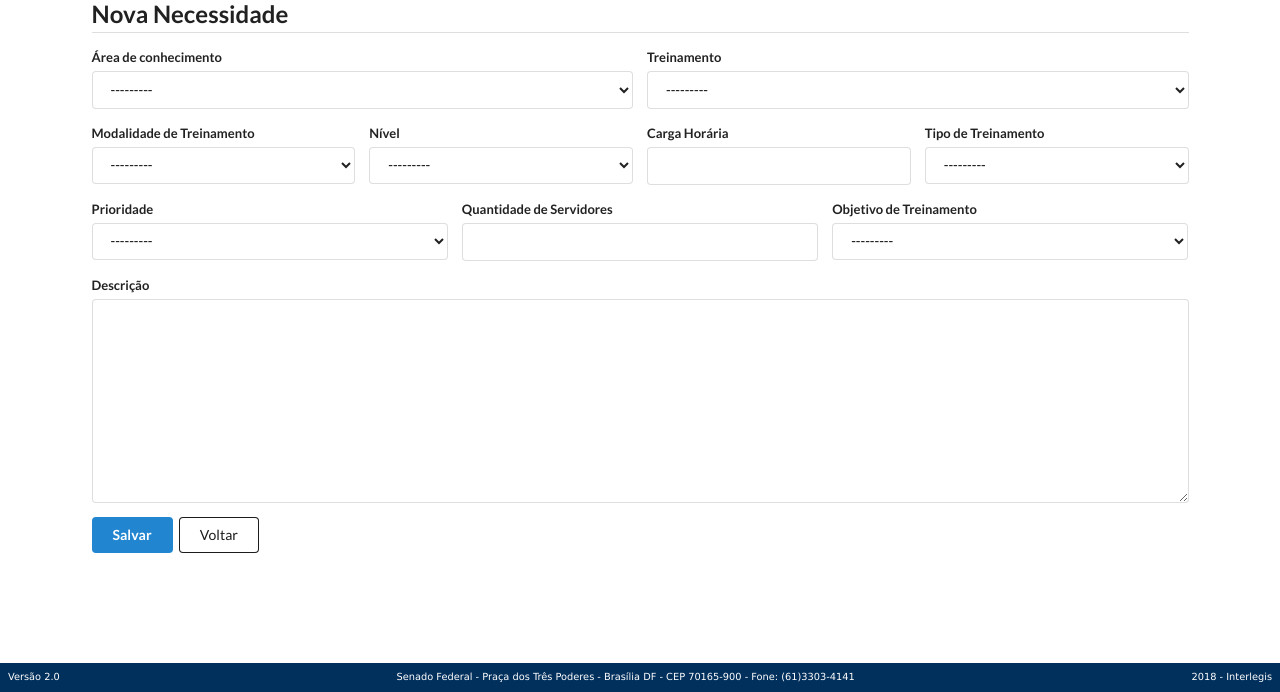
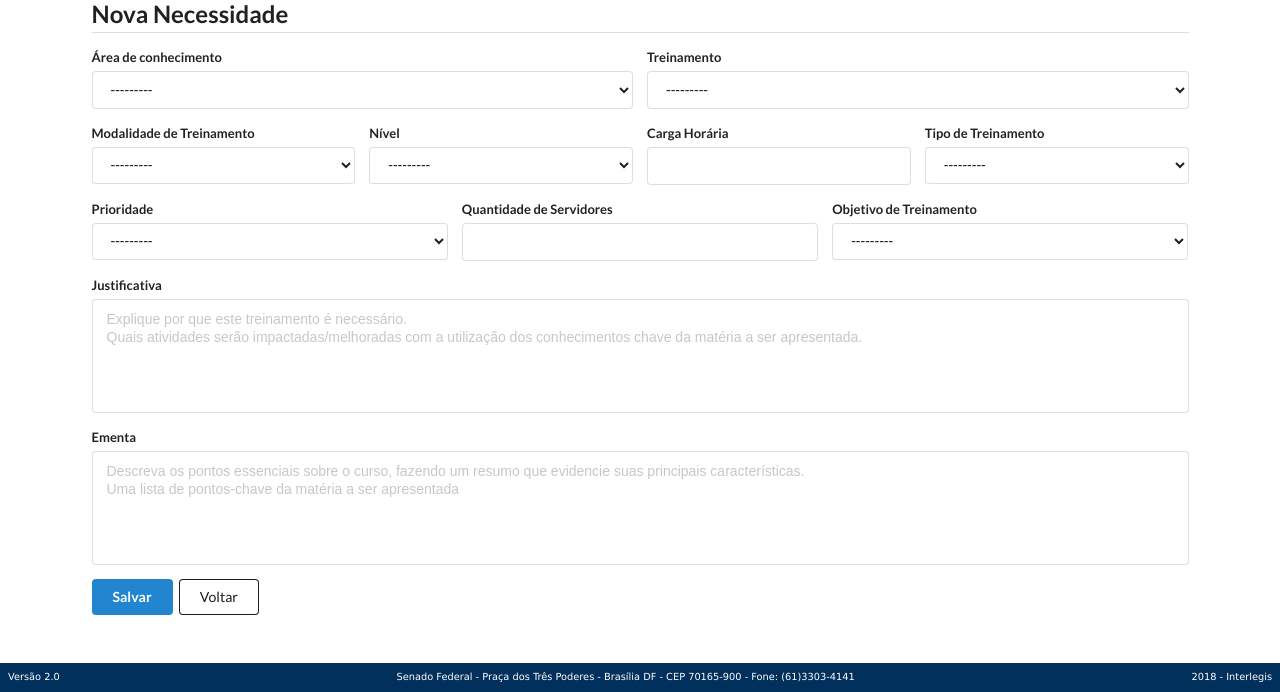
Before and after one commit to interlegis/capacita, a Django app: page /necessidade/new/ in a window 1280 px wide. Shown: the part 108-800 px from the top of the page. Run offline with Django 3.2, Linux system fonts and the light colour scheme; a user stored in the database is signed in; data comes from the database, SQL or seed files in the repository; tables that the repository leaves empty hold one stand-in row (values such as "Sample post"); data that the repository does not hold is empty; some libraries are stand-ins or nearby versions.

Commit message:
Adicionando campo ementa e alterando contato

```diff
--- a/areas/models.py
+++ b/areas/models.py
@@ -3,7 +3,7 @@
 class Area_Conhecimento(models.Model):
     cod_area_conhecimento = models.AutoField(primary_key=True)
     txt_descricao = models.CharField(max_length=200, unique=True)
-    ind_excluido = models.NullBooleanField(null = False, default=False)
+    ind_excluido = models.BooleanField( default=False)
 
     def __str__(self):
         return self.txt_descricao
--- a/capacita/urls.py
+++ b/capacita/urls.py
@@ -1,6 +1,5 @@
 from django.conf.urls import url, include
 from django.urls import path
-from . import views
 
 urlpatterns = [
    path('', include('plano.urls')),
--- a/capacitaApp/models.py
+++ b/capacitaApp/models.py
@@ -14,7 +14,7 @@
 class Nivel(models.Model):
     cod_nivel = models.AutoField(primary_key=True)
     nome = models.CharField(max_length=200,unique=True)
-    ind_excluido = models.NullBooleanField(null = False, default=False)
+    ind_excluido = models.BooleanField( default=False)
 
     def __str__(self):
         return self.nome
@@ -26,7 +26,7 @@
 class Prioridade(models.Model):
     cod_prioridade = models.AutoField(primary_key=True)
     nome = models.CharField(max_length=200, unique=True)
-    ind_excluido = models.NullBooleanField(null = False, default=False)
+    ind_excluido = models.BooleanField( default=False)
 
     def __str__(self):
         return self.nome
--- a/capacitaApp/templates/home.html
+++ b/capacitaApp/templates/home.html
@@ -26,7 +26,7 @@
         <a href="mailto:capacita_suporte@interlegis.leg.br" target="_top">capacita_suporte@interlegis.leg.br</a>
       </p>
       <p><img class="img-duvidas" src="static/images/call.png">Jorge Porcaro (1727)</p>
-      <p><img class="img-duvidas" src="static/images/call.png">Pedro Ximenes (4221)</p>
+      <p><img class="img-duvidas" src="static/images/call.png">Gustavo Freitas (4228)</p>
     </div>
 
 
--- a/modalidade/models.py
+++ b/modalidade/models.py
@@ -3,7 +3,7 @@
 class Modalidade_Treinamento(models.Model):
     cod_modalidade = models.AutoField(primary_key=True)
     nome = models.CharField(max_length=50, unique=True)
-    ind_excluido = models.NullBooleanField(null = False, default=False)
+    ind_excluido = models.BooleanField( default=False)
 
     def __str__(self):
         return self.nome
--- a/necessidade/forms.py
+++ b/necessidade/forms.py
@@ -6,9 +6,35 @@
 
 class NecessidadeForm(forms.ModelForm):
     # Adicionando forms
-    justificativa = forms.CharField(widget=forms.Textarea)
+    justificativa = forms.CharField(
+        widget=forms.Textarea(
+            attrs={
+                'placeholder': "Explique por que este treinamento é necessário.\n" +
+                                "Quais atividades serão impactadas/melhoradas com a " +
+                                "utilização dos conhecimentos chave da matéria a ser " +
+                                "apresentada.",
+                'rows': '5',
+                'cols': '15',
+                'style':'resize:none;'
+            }
+        )
+    )
     hor_duracao = forms.DecimalField(required=False)
     treinamento = forms.ChoiceField()
+    ementa = forms.CharField(
+        widget= forms.Textarea(
+            attrs={
+                'placeholder': "Descreva os pontos essenciais sobre o curso, " +
+                                "fazendo um resumo que evidencie suas principais " +
+                                "características.\nUma lista de pontos-chave da " +
+                                "matéria a ser apresentada",
+                'rows': '5',
+                'cols': '15',
+                'style':'resize:none;'
+
+            }
+        )
+    )
 
     def __init__(self, *args, **kwargs):
         emptyField = [('', '---------')]
@@ -39,7 +65,7 @@
 
     class Meta:
         model = Necessidade
-        fields = ('qtd_servidor','hor_duracao','cod_nivel','cod_modalidade', 'cod_prioridade', 'cod_tipo_treinamento', 'justificativa', 'treinamento', 'cod_area_conhecimento', 'cod_objetivo_treinamento')
+        fields = ('qtd_servidor','hor_duracao','cod_nivel','cod_modalidade', 'cod_prioridade', 'cod_tipo_treinamento', 'justificativa', 'treinamento', 'cod_area_conhecimento', 'cod_objetivo_treinamento', 'ementa')
         labels = {
             'qtd_servidor' : 'Quantidade de Servidores Efetivos',
             'hor_duracao'  : 'Hora de duração',
@@ -50,5 +76,6 @@
             'cod_prioridade' : 'Prioridade',
             'treinamento': 'Treinamento',
             'cod_area_conhecimento': 'Área de conhecimento',
-            'cod_objetivo_treinamento': "Objetivo de Treinamento"
+            'cod_objetivo_treinamento': "Objetivo de Treinamento",
+            'ementa': "Ementa"
         }
--- a/necessidade/models.py
+++ b/necessidade/models.py
@@ -23,11 +23,13 @@
     qtd_servidor = models.DecimalField(max_digits=6, decimal_places=0, validators=[MinValueValidator(0)])
     cod_objetivo_treinamento = models.ForeignKey('objetivos.Objetivo_Treinamento', models.DO_NOTHING)
     justificativa = models.CharField(max_length=300)
-    aprovado = models.NullBooleanField(null = False, default=False)
+    ementa = models.TextField()
+    aprovado = models.BooleanField( default=True)
     cod_usuario = models.ForeignKey(User, models.DO_NOTHING)
     cod_tipo_treinamento = models.ForeignKey('tipo_treinamento.Tipo_Treinamento', models.DO_NOTHING)
     cod_necessidade_orgao = models.ForeignKey('Necessidade_Orgao', models.DO_NOTHING)
-    ind_excluido = models.NullBooleanField(null = False, default=False)
+    ind_excluido = models.BooleanField( default=False)
+
 
     def __str__(self):
         return self.txt_descricao
--- a/necessidade/templates/necessidade_edit.html
+++ b/necessidade/templates/necessidade_edit.html
@@ -81,11 +81,18 @@
                 </div>
             </div>
             <div class="field">
-                <label>Descrição</label>
+                <label>Justificativa</label>
                 {{ form.justificativa }}
                 <small class="text-danger">
                   {{ form.justificativa.errors }}
                 </small>
+            </div>
+            <div class="field">
+              <label>Ementa</label>
+              {{ form.ementa }}
+              <small class="text-danger">
+                {{ form.ementa.errors }}
+              </small>
             </div>
             <button class="ui primary button" type="submit">Salvar</button>
             <a href="/necessidade/"  class="ui button basic secondary" role="button" aria-pressed="true">Voltar</a>
--- a/necessidade/views.py
+++ b/necessidade/views.py
@@ -120,7 +120,8 @@
         'cod_prioridade': necessidade.cod_prioridade.cod_prioridade,
         'qtd_servidor': necessidade.qtd_servidor,
         'cod_objetivo_treinamento': necessidade.cod_objetivo_treinamento.cod_objetivo_treinamento,
-        'justificativa': necessidade.justificativa
+        'justificativa': necessidade.justificativa,
+        'ementa': necessidade.ementa,
     }
 
     gestor_orgao = True #Começa considerando que é o usuário é do mesmo orgão que a necessidade
@@ -200,7 +201,7 @@
         necessidades = Necessidade.objects.all().filter(cod_necessidade_orgao = necessidade_orgao.cod_necessidade_orgao, aprovado=True)
         for necessidade in necessidades:
             necessidade_importada = necessidade
-            necessidade_importada.aprovado = False
+            necessidade_importada.aprovado = True
             necessidade_importada.cod_necessidade = None
             necessidade_importada.cod_necessidade_orgao = Necessidade_Orgao.objects.get(cod_necessidade_orgao = pk_atual)
             necessidade_importada.save()
--- a/objetivos/models.py
+++ b/objetivos/models.py
@@ -3,7 +3,7 @@
 class Objetivo_Treinamento(models.Model):
     cod_objetivo_treinamento = models.AutoField(primary_key=True)
     nome = models.CharField(max_length=150, unique=True)
-    ind_excluido = models.NullBooleanField(null = False, default=False)
+    ind_excluido = models.BooleanField( default=False)
 
     def __str__(self):
         return self.nome
--- a/orgao/models.py
+++ b/orgao/models.py
@@ -4,7 +4,7 @@
     cod_orgao = models.AutoField(primary_key=True)
     cod_superior = models.ForeignKey('Orgao', models.DO_NOTHING, null = True)
     nome = models.CharField(max_length=200, unique=True)
-    ind_excluido = models.NullBooleanField(null = False, default=False)
+    ind_excluido = models.BooleanField( default=False)
 
     def __str__(self):
         return self.nome
--- a/plano/models.py
+++ b/plano/models.py
@@ -5,8 +5,8 @@
 #    data_inicio = models.DateField(null=True)
  #   data_fim = models.DateField(null=True)
     ano_plano_capacitacao = models.DecimalField(max_digits=4, decimal_places=0, unique=True)
-    plano_habilitado = models.NullBooleanField(null = False)
-    ind_excluido = models.NullBooleanField(null = False, default=False)
+    plano_habilitado = models.BooleanField()
+    ind_excluido = models.BooleanField( default=False)
 
     def __str__(self):
         return str(str(self.ano_plano_capacitacao))
--- a/plano/views.py
+++ b/plano/views.py
@@ -81,11 +81,13 @@
     admin = is_admin(request)['is_admin']
     plano = get_object_or_404(Plano_Capacitacao, pk=id)
     if request.method == "POST" and admin:
-        if request.POST['plano_habilitado']:
-            Plano_Capacitacao.objects.filter(plano_habilitado=True).update(plano_habilitado=False)
         form = PlanoForm(request.POST, instance=plano)
         if form.is_valid():
             plano = form.save()
+            if plano.plano_habilitado:
+                Plano_Capacitacao.objects.filter(plano_habilitado=True).exclude(cod_plano_capacitacao=plano.cod_plano_capacitacao).update(plano_habilitado=False)
+                # plano.plano_habilitado=True
+                # plano.save()
             return redirect("plano")
     elif admin:
         form = PlanoForm(instance=plano)
--- a/tipo_treinamento/models.py
+++ b/tipo_treinamento/models.py
@@ -3,7 +3,7 @@
 class Tipo_Treinamento(models.Model):
     cod_tipo_treinamento = models.AutoField(primary_key=True)
     nome = models.CharField(max_length=900, unique=True)
-    ind_excluido = models.NullBooleanField(null = False, default=False)
+    ind_excluido = models.BooleanField( default=False)
 
     def __str__(self):
         return self.nome
--- a/treinamento/models.py
+++ b/treinamento/models.py
@@ -5,7 +5,7 @@
     cod_treinamento = models.AutoField(primary_key=True)
     cod_area_conhecimento = models.ForeignKey('areas.Area_Conhecimento', models.DO_NOTHING, default='0')
     nome = models.CharField(max_length=900, unique=True)
-    ind_excluido = models.NullBooleanField(null = False, default=False)
+    ind_excluido = models.BooleanField( default=False)
 
     def __str__(self):
         return self.nome
```
Also changed, not shown: capacita/views.py (deleted).
